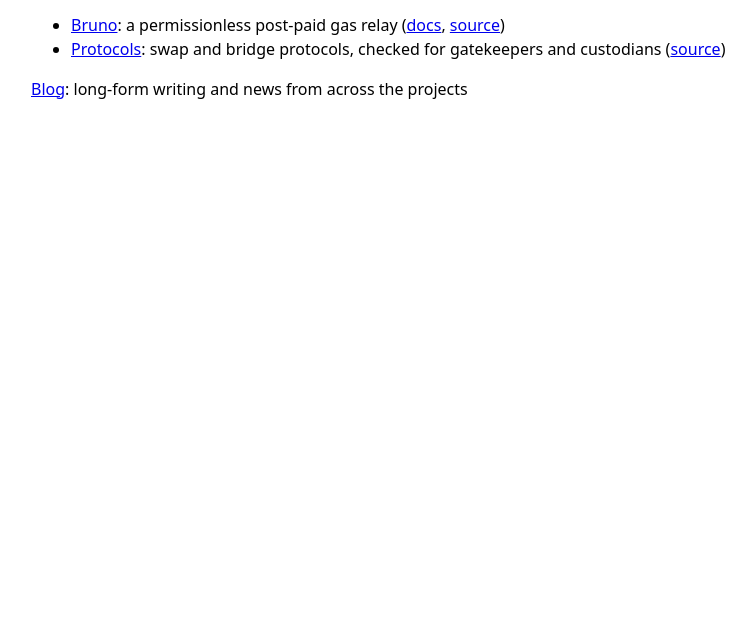
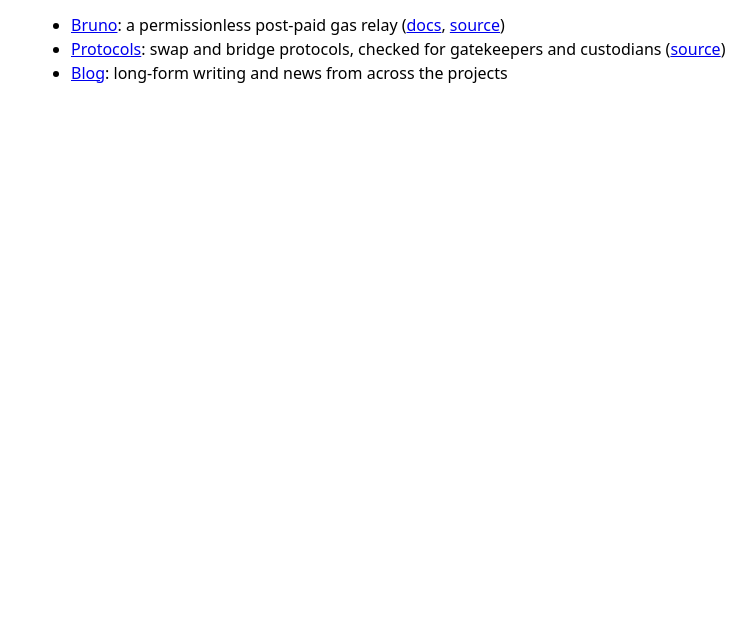
Before and after one commit to mai-lam-labs/mai-lam-labs.github.io, a plain HTML site: page index.html in a window 1280 px wide. Shown: the part 166-800 px from the top of the page, without its empty margins (225-981 px from the left). Drawn offline with Linux system fonts and the light colour scheme.

Commit message:
The blog as a list item, beside the projects

```diff
--- a/index.html
+++ b/index.html
@@ -24,7 +24,7 @@
 (<a href="https://docs.mailam.app/bruno/">docs</a>, <a href="https://github.com/mai-lam-labs/bruno">source</a>)</li>
 <li><a href="/protocols/">Protocols</a>: swap and bridge protocols, checked for gatekeepers and custodians
 (<a href="https://github.com/mai-lam-labs/protocols">source</a>)</li>
+<li><a href="https://blog.mailam.app/">Blog</a>: long-form writing and news from across the projects</li>
 </ul>
-<p><a href="https://blog.mailam.app/">Blog</a>: long-form writing and news from across the projects</p>
 </body>
 </html>
```
